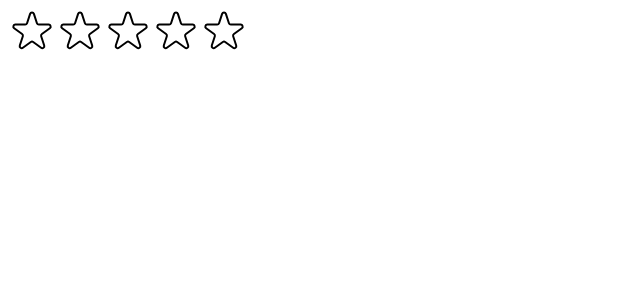
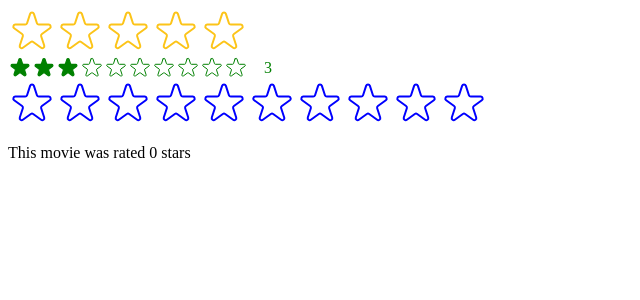
Before and after one commit to Rvp888/usePopcorn, a React (Create React App) app: page / in a window 1280 px wide. Shown: the top 300 px of the page, without its empty margins (0-640 px from the left). Built offline with nearby package versions, Linux system fonts and the light colour scheme.

Commit message:
propTypes assigned for StarRating props

```diff
--- a/src/StarRating.js
+++ b/src/StarRating.js
@@ -1,4 +1,5 @@
 import { useState } from "react";
+import PropTypes from "prop-types";
 
 const containerStyle = {
   display: "flex",
@@ -10,21 +11,42 @@
   display: "flex",
 };
 
-const textStyle = {
-  lineHeight: "1",
-  margin: "0",
+StarRating.propTypes = {
+  maxRating: PropTypes.number,
+  defaultRating: PropTypes.number,
+  color: PropTypes.string,
+  size: PropTypes.number,
+  className: PropTypes.string,
+  messages: PropTypes.array,
+  onSetRating: PropTypes.func,
 };
 
-export default function StarRating({ maxRating = 5 }) {
-  const [rating, setRating] = useState(0);
+export default function StarRating({
+  maxRating = 5,
+  color = "#fcc419",
+  size = 48,
+  className = "",
+  messages = [],
+  defaultRating = 0,
+  onSetRating = () => {},
+}) {
+  const [rating, setRating] = useState(defaultRating);
   const [tempRating, setTempRating] = useState(0);
 
   function handleRating(rating) {
     setRating(rating);
+    onSetRating(rating);
   }
 
+  const textStyle = {
+    lineHeight: "1",
+    margin: "0",
+    color,
+    fontSize: `${size / 1.5}px`,
+  };
+
   return (
-    <div style={containerStyle}>
+    <div style={containerStyle} className={className}>
       <div style={starContainerStyle}>
         {Array.from({ length: maxRating }, (_, i) => (
           <Star
@@ -33,22 +55,28 @@
             full={tempRating ? tempRating > i : rating > i}
             onHoverIn={() => setTempRating(i + 1)}
             onHoverOut={() => setTempRating(0)}
+            color={color}
+            size={size}
           />
         ))}
       </div>
-      <p style={textStyle}>{tempRating || rating || ""}</p>
+      <p style={textStyle}>
+        {messages.length === maxRating
+          ? messages[tempRating ? tempRating - 1 : rating - 1]
+          : tempRating || rating || ""}
+      </p>
     </div>
   );
 }
 
-const starStyle = {
-  width: "48px",
-  height: "48px",
-  display: "block",
-  cursor: "pointer",
-};
+function Star({ onRate, onHoverIn, onHoverOut, full, color, size }) {
+  const starStyle = {
+    width: `${size}px`,
+    height: `${size}px`,
+    display: "block",
+    cursor: "pointer",
+  };
 
-function Star({ onRate, onHoverIn, onHoverOut, full }) {
   return (
     <span
       style={starStyle}
@@ -61,8 +89,8 @@
         <svg
           xmlns="http://www.w3.org/2000/svg"
           viewBox="0 0 20 20"
-          fill="#000"
-          stroke="#000"
+          fill={color}
+          stroke={color}
         >
           <path d="M9.049 2.927c.3-.921 1.603-.921 1.902 0l1.07 3.292a1 1 0 00.95.69h3.462c.969 0 1.371 1.24.588 1.81l-2.8 2.034a1 1 0 00-.364 1.118l1.07 3.292c.3.921-.755 1.688-1.54 1.118l-2.8-2.034a1 1 0 00-1.175 0l-2.8 2.034c-.784.57-1.838-.197-1.539-1.118l1.07-3.292a1 1 0 00-.364-1.118L2.98 8.72c-.783-.57-.38-1.81.588-1.81h3.461a1 1 0 00.951-.69l1.07-3.292z" />
         </svg>
@@ -71,7 +99,7 @@
           xmlns="http://www.w3.org/2000/svg"
           fill="none"
           viewBox="0 0 24 24"
-          stroke="#000"
+          stroke={color}
         >
           <path
             strokeLinecap="round"
--- a/src/index.js
+++ b/src/index.js
@@ -1,14 +1,36 @@
-import React from "react";
+import React, { useState } from "react";
 import ReactDOM from "react-dom/client";
 // import "./index.css";
 // import App from "./App";
 
 import StarRating from "./StarRating";
 
+function Test() {
+  const [movieRating, setMovieRating] = useState(0);
+
+  return (
+    <div>
+      <StarRating color="blue" maxRating={10} onSetRating={setMovieRating} />
+      <p>This movie was rated {movieRating} stars</p>
+    </div>
+  );
+}
+
 const root = ReactDOM.createRoot(document.getElementById("root"));
 root.render(
   <React.StrictMode>
     {/* <App /> */}
-    <StarRating maxRating={5} />
+    <StarRating
+      maxRating={5}
+      messages={["Terrible", "Bad", "Okay", "Good", "Amazing"]}
+    />
+    <StarRating
+      maxRating={10}
+      size={24}
+      className="test"
+      color="green"
+      defaultRating={3}
+    />
+    <Test />
   </React.StrictMode>
 );
```
